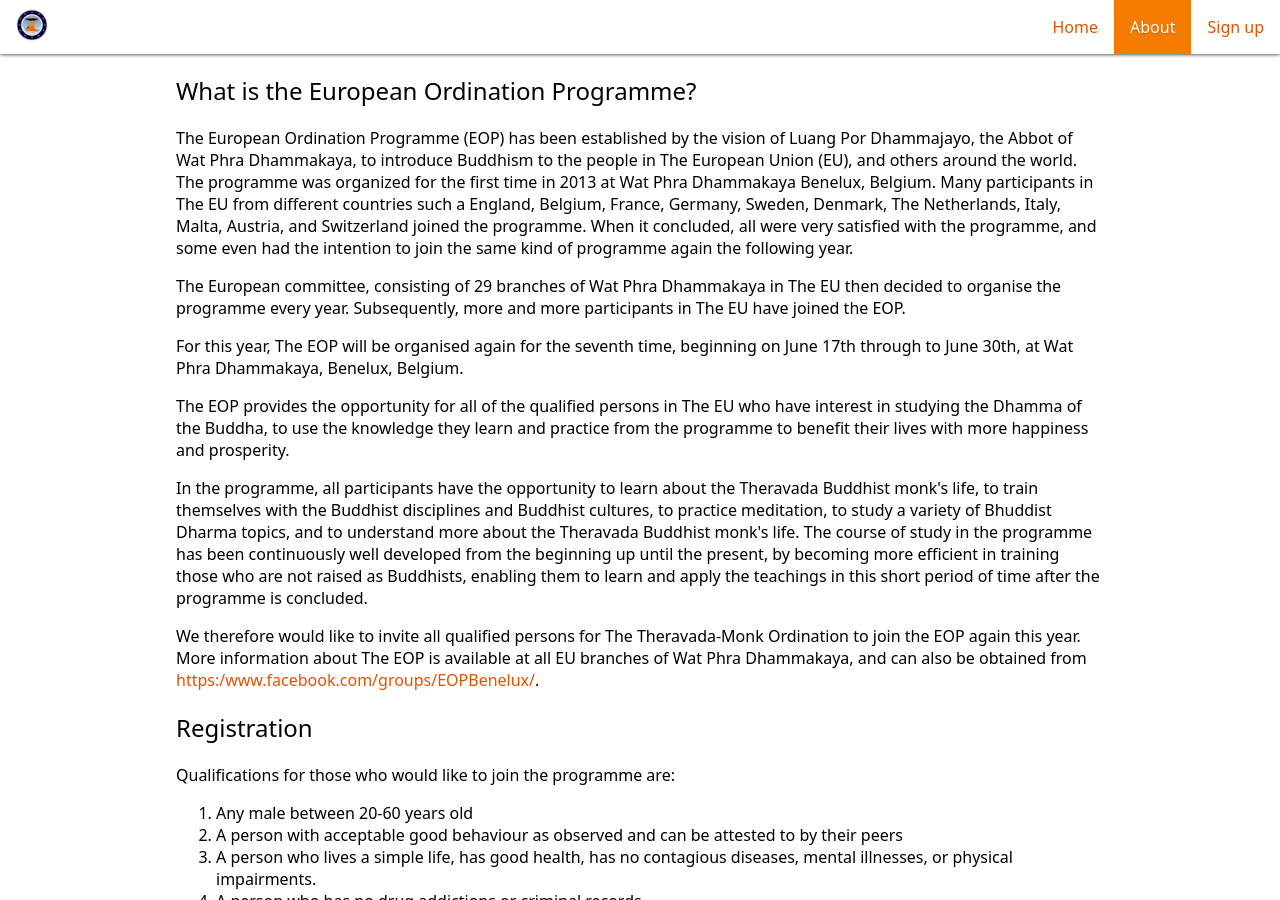
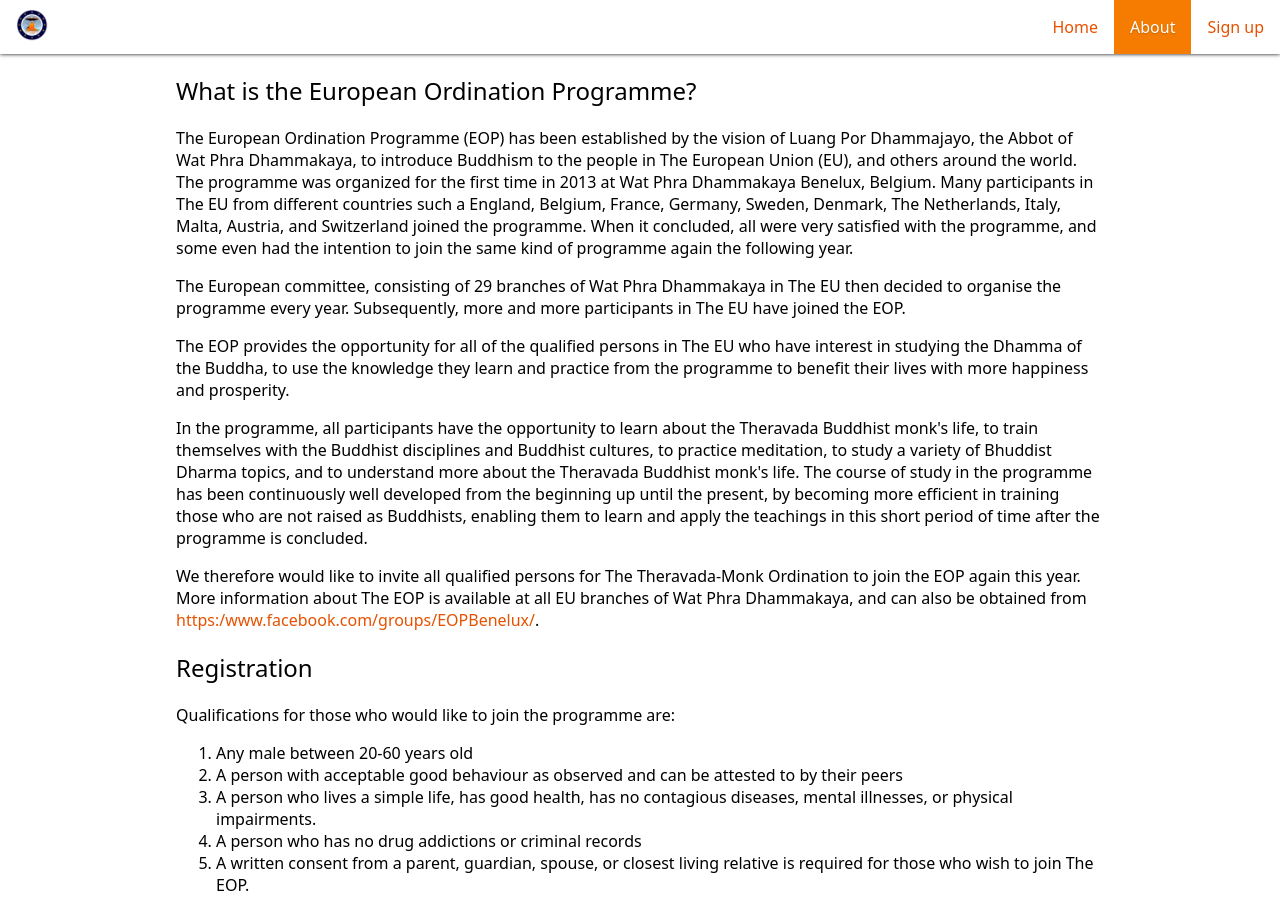
Before and after one commit to spicalous/eop-website, a Jekyll site: the page built from about/index.html, in a window 1280 px wide and 900 px high. Built offline with Jekyll 4.4.1, drawn with Linux system fonts in a browser that asks for light colours.

Commit message:
Removed outdated information in about section

```diff
--- a/about/index.html
+++ b/about/index.html
@@ -16,18 +16,12 @@
     Phra Dhammakaya, to introduce Buddhism to the people in The European Union (EU), and others around the world. The
     programme was organized for the first time in 2013 at Wat Phra Dhammakaya Benelux, Belgium. Many participants in The
     EU from different countries such a England, Belgium, France, Germany, Sweden, Denmark, The Netherlands, Italy,
-    Malta,
-    Austria, and Switzerland joined the programme. When it concluded, all were very satisfied with the programme, and
-    some even
-    had the intention to join the same kind of programme again the following year.
+    Malta, Austria, and Switzerland joined the programme. When it concluded, all were very satisfied with the programme,
+    and some even had the intention to join the same kind of programme again the following year.
   </p>
   <p>
     The European committee, consisting of 29 branches of Wat Phra Dhammakaya in The EU then decided to organise the
     programme every year. Subsequently, more and more participants in The EU have joined the EOP.
-  </p>
-  <p>
-    For this year, The EOP will be organised again for the seventh time, beginning on June 17th through to June 30th, at
-    Wat Phra Dhammakaya, Benelux, Belgium.
   </p>
   <p>
     The EOP provides the opportunity for all of the qualified persons in The EU who have interest in studying the Dhamma
```
